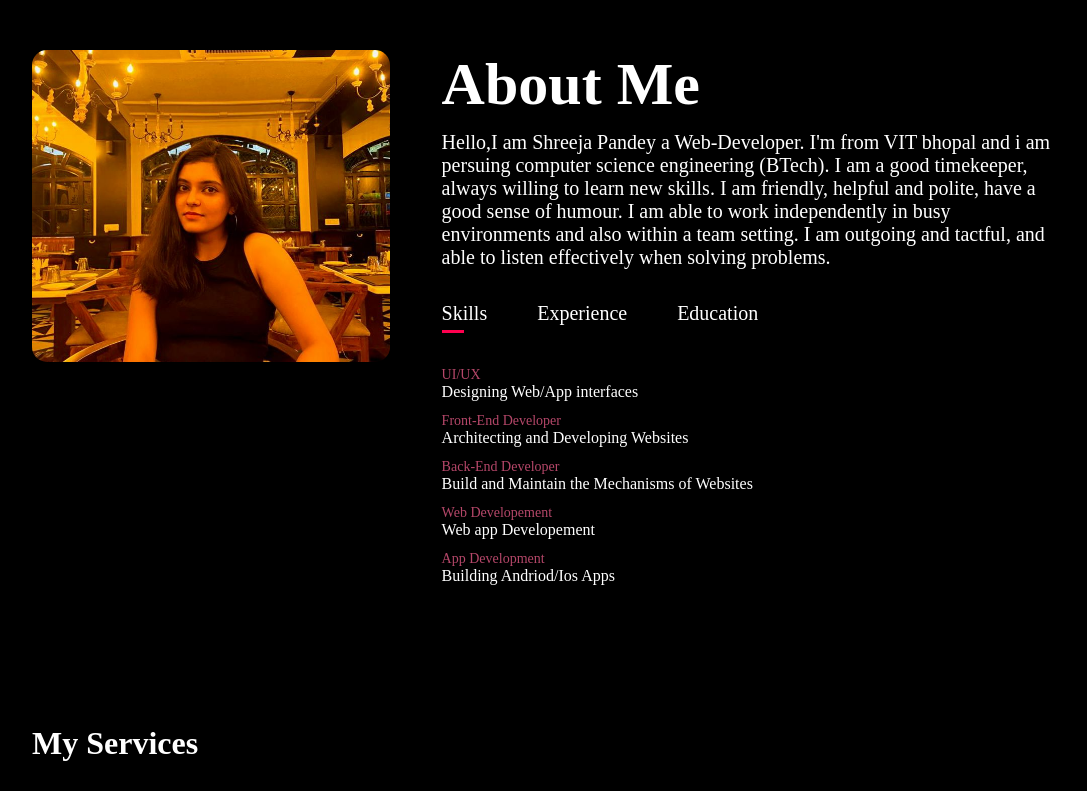
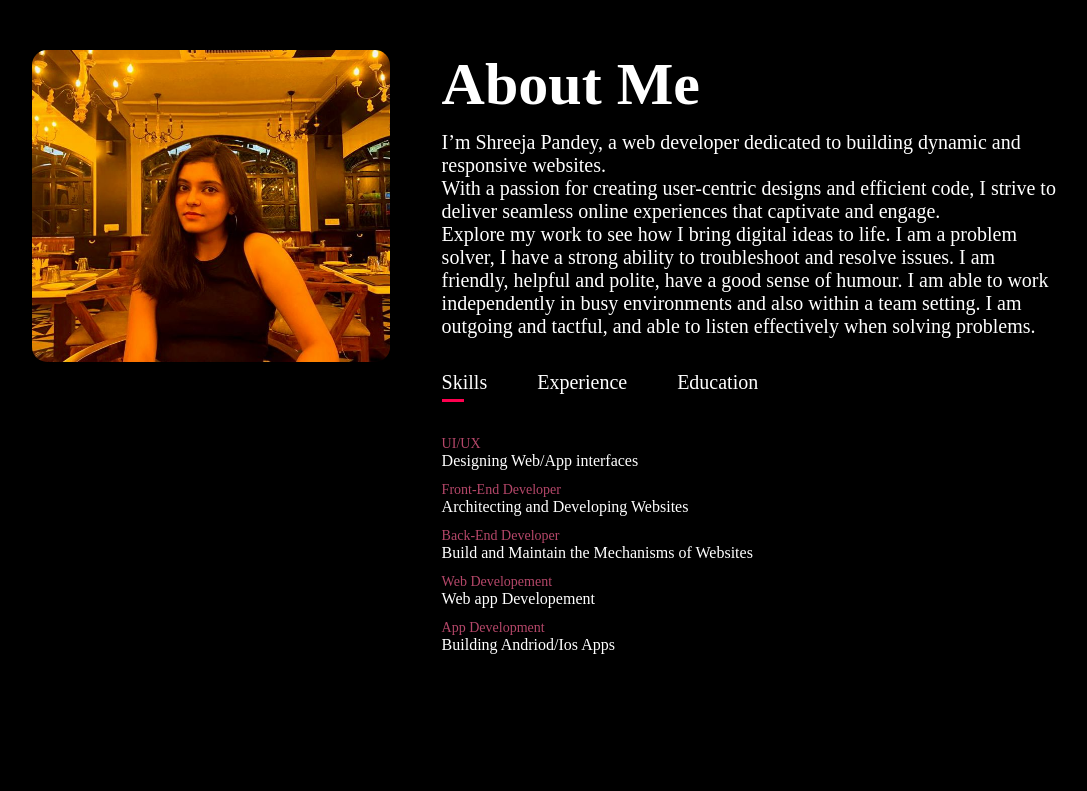
Before and after one commit to Shreejapandey/Personal-Portfolio, a plain HTML site: page index.html in a window 1280 px wide. Shown: the part 840-1631 px from the top of the page, without its empty margins (96-1183 px from the left). Drawn offline with nearby package versions, Linux system fonts and the light colour scheme.

Commit message:
Update index.html

```diff
--- a/index.html
+++ b/index.html
@@ -46,9 +46,15 @@
             </div>
             <div class="abtcol2">
                 <h1> About Me</h1>
-                <p>Hello,I am Shreeja Pandey a Web-Developer. I'm from VIT bhopal and i am persuing
-                      computer science engineering (BTech).
-                       I am a good timekeeper, always willing to learn new skills.
+                <p> I’m Shreeja Pandey, a web developer dedicated to building dynamic and responsive websites.<br> With a passion for creating user-centric designs and efficient code, I strive to deliver seamless online experiences that captivate and engage. <br>Explore my work to see how I bring digital ideas to life.
+
+
+
+
+
+
+
+                       I am a problem solver, I have a strong ability to troubleshoot and resolve issues.
                                   I am friendly, helpful and polite, have a good sense of humour.
                                    I am able to work independently in busy environments and also within a team setting.
                                     I am outgoing and tactful, and able to listen effectively when solving problems.
```
